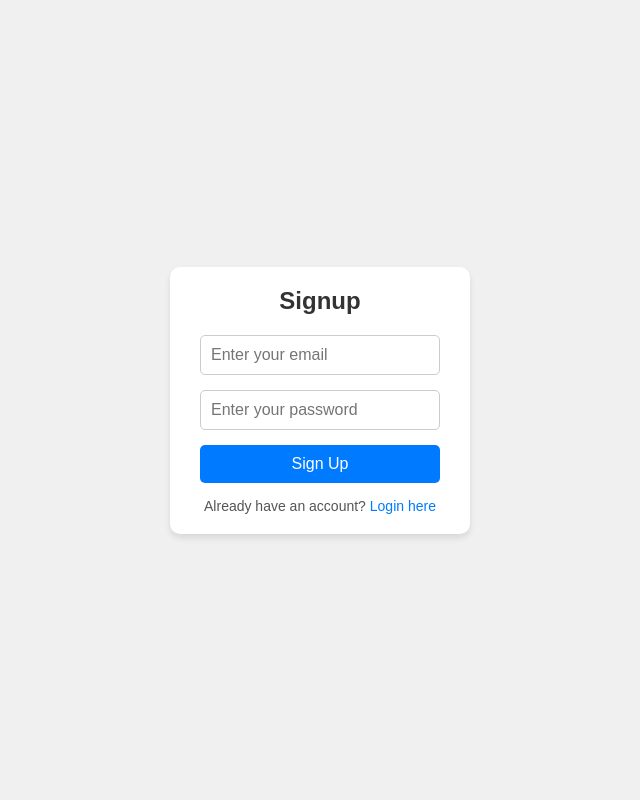
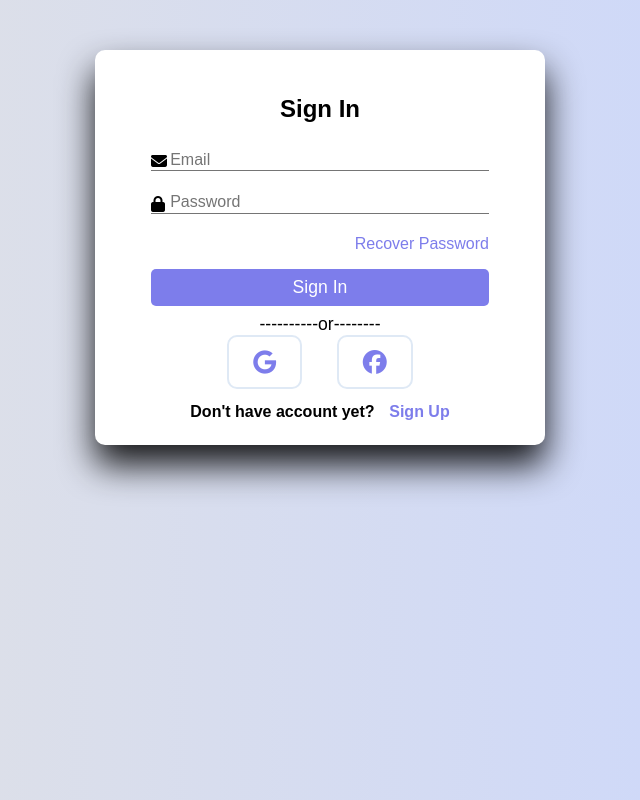
Before and after one commit to Dioniii/SavingsTracker, a PHP site: page / in a window 1280 px wide. Shown: the whole page, without its empty margins (320-960 px from the left). Run offline with PHP 8.4, Linux system fonts and the light colour scheme.

Commit message:
Youtube Tutorial

```diff
--- a/index.html
+++ b/index.html
@@ -3,20 +3,39 @@
 <head>
     <meta charset="UTF-8">
     <meta name="viewport" content="width=device-width, initial-scale=1.0">
-    <title>Signup Form</title>
+    <title>Login & Register Form</title>
     <link rel="stylesheet" href="style.css">
 </head>
 <body>
-    <div class="signup-box">
-        <h2>Signup</h2>
-        <form>
-            <input type="email" placeholder="Enter your email" required>
-            <input type="password" placeholder="Enter your password" required>
-            <button type="submit">Sign Up</button>
-        </form>
-        <div class="register-link">
-            Already have an account? <a href="#">Login here</a>
+    <div class="form-container">
+        <!-- Login Form -->
+        <div class="Login-box" id="loginForm">
+            <h2>Login</h2>
+            <form>
+                <input type="email" placeholder="Enter your email" required>
+                <input type="password" placeholder="Enter your password" required>
+                <button type="submit">Login</button>
+            </form>
+            <div class="register-link">
+                Don't have an account? <a href="#" onclick="toggleForms()">Register here</a>
+            </div>
+        </div>
+
+        <!-- Register Form -->
+        <div class="Login-box" id="registerForm" style="display: none;">
+            <h2>Register</h2>
+            <form>
+                <input type="text" placeholder="Enter your full name" required>
+                <input type="email" placeholder="Enter your email" required>
+                <input type="password" placeholder="Create password" required>
+                <input type="password" placeholder="Confirm password" required>
+                <button type="submit">Register</button>
+            </form>
+            <div class="register-link">
+                Already have an account? <a href="#" onclick="toggleForms()">Login here</a>
+            </div>
         </div>
     </div>
+    <script src="main.js"></script>
 </body>
 </html>
--- /dev/null
+++ b/index.php
@@ -0,0 +1,84 @@
+<!DOCTYPE html>
+<html lang="en">
+
+<head>
+    <meta charset="UTF-8">
+    <meta name="viewport" content="width=device-width, initial-scale=1.0">
+    <title>Register & Login</title>
+    <link rel="stylesheet" href="https://cdnjs.cloudflare.com/ajax/libs/font-awesome/6.5.1/css/all.min.css">
+    <link rel="stylesheet" href="style.css">
+</head>
+
+<body>
+    <div class="container" id="signup" style="display:none;">
+        <h1 class="form-title">Register</h1>
+        <form method="post" action="register.php">
+            <div class="input-group">
+                <i class="fas fa-user"></i>
+                <input type="text" name="fName" id="fName" placeholder="First Name" required>
+                <label for="fname">First Name</label>
+            </div>
+            <div class="input-group">
+                <i class="fas fa-user"></i>
+                <input type="text" name="lName" id="lName" placeholder="Last Name" required>
+                <label for="lName">Last Name</label>
+            </div>
+            <div class="input-group">
+                <i class="fas fa-envelope"></i>
+                <input type="email" name="email" id="email" placeholder="Email" required>
+                <label for="email">Email</label>
+            </div>
+            <div class="input-group">
+                <i class="fas fa-lock"></i>
+                <input type="password" name="password" id="password" placeholder="Password" required>
+                <label for="password">Password</label>
+            </div>
+            <input type="submit" class="btn" value="Sign Up" name="signUp">
+        </form>
+        <p class="or">
+            ----------or--------
+        </p>
+        <div class="icons">
+            <i class="fab fa-google"></i>
+            <i class="fab fa-facebook"></i>
+        </div>
+        <div class="links">
+            <p>Already Have Account ?</p>
+            <button id="signInButton">Sign In</button>
+        </div>
+    </div>
+
+    <div class="container" id="signIn">
+        <h1 class="form-title">Sign In</h1>
+        <form method="post" action="register.php">
+            <div class="input-group">
+                <i class="fas fa-envelope"></i>
+                <input type="email" name="email" id="email" placeholder="Email" required>
+                <label for="email">Email</label>
+            </div>
+            <div class="input-group">
+                <i class="fas fa-lock"></i>
+                <input type="password" name="password" id="password" placeholder="Password" required>
+                <label for="password">Password</label>
+            </div>
+            <p class="recover">
+                <a href="#">Recover Password</a>
+            </p>
+            <input type="submit" class="btn" value="Sign In" name="signIn">
+        </form>
+        <p class="or">
+            ----------or--------
+        </p>
+        <div class="icons">
+            <i class="fab fa-google"></i>
+            <i class="fab fa-facebook"></i>
+        </div>
+        <div class="links">
+            <p>Don't have account yet?</p>
+            <button id="signUpButton">Sign Up</button>
+        </div>
+    </div>
+    <script src="script.js"></script>
+</body>
+
+</html>
--- /dev/null
+++ b/logout.php
@@ -0,0 +1,3 @@
+<?php
+session_destroy();
+header("location: index.php");
--- /dev/null
+++ b/script.js
@@ -0,0 +1,13 @@
+const signUpButton=document.getElementById('signUpButton');
+const signInButton=document.getElementById('signInButton');
+const signInForm=document.getElementById('signIn');
+const signUpForm=document.getElementById('signup');
+
+signUpButton.addEventListener('click',function(){
+    signInForm.style.display="none";
+    signUpForm.style.display="block";
+})
+signInButton.addEventListener('click', function(){
+    signInForm.style.display="block";
+    signUpForm.style.display="none";
+})
--- a/style.css
+++ b/style.css
@@ -1,78 +1,137 @@
-* {
-    margin: 0;
-    padding: 0;
-    box-sizing: border-box;
+*{
+    margin:0;
+    padding:0;
+    box-sizing:border-box;
+    font-family:"poppins",sans-serif;
 }
+body{
+    background-color: #c9d6ff;
+    background:linear-gradient(to right,#e2e2e2,#c9d6ff);
+}
+.container{
+    background:#fff;
+    width:450px;
+    padding:1.5rem;
+    margin:50px auto;
+    border-radius:10px;
+    box-shadow:0 20px 35px rgba(0,0,1,0.9);
+}
+form{
+    margin:0 2rem;
+}
+.form-title{
+    font-size:1.5rem;
+    font-weight:bold;
+    text-align:center;
+    padding:1.3rem;
+    margin-bottom:0.4rem;
+}
+input{
+    color:inherit;
+    width:100%;
+    background-color:transparent;
+    border:none;
+    border-bottom:1px solid #757575;
+    padding-left:1.5rem;
+    font-size:15px;
+}
+.input-group{
+    padding:1% 0;
+    position:relative;
 
-body {
-    margin: 0;
-    padding: 0;
-    display: flex;
-    justify-content: center;
-    align-items: center;
-    height: 100vh;
-    font-family: Arial, sans-serif;
-    background-color: #f0f0f0;
 }
+.input-group i{
+    position:absolute;
+    color:black;
+}
+input:focus{
+    background-color: transparent;
+    outline:transparent;
+    border-bottom:2px solid hsl(327,90%,28%);
+}
+input::placeholder{
+    color:transparent;
+}
+label{
+    color:#757575;
+    position:relative;
+    left:1.2em;
+    top:-1.3em;
+    cursor:auto;
+    transition:0.3s ease all;
+}
+input:focus~label,input:not(:placeholder-shown)~label{
+    top:-3em;
+    color:hsl(327,90%,28%);
+    font-size:15px;
+}
+.recover{
+    text-align:right;
+    font-size:1rem;
+    margin-bottom:1rem;
 
-.signup-box {
-    background-color: #ffffff;
-    padding: 20px 30px;
-    border-radius: 10px;
-    box-shadow: 0 4px 6px rgba(0, 0, 0, 0.1);
-    text-align: center;
-    width: 300px;
-    display: flex;
-    flex-direction: column;
-    align-items: center;
 }
-
-.signup-box h2 {
-    margin-bottom: 20px;
-    font-size: 24px;
-    color: #333333;
+.recover a{
+    text-decoration:none;
+    color:rgb(125,125,235);
 }
-
-.signup-box input {
-    width: 100%;
-    padding: 10px;
-    margin-bottom: 15px;
-    border: 1px solid #cccccc;
-    border-radius: 5px;
-    font-size: 16px;
+.recover a:hover{
+    color:blue;
+    text-decoration:underline;
 }
-
-.signup-box input:focus {
-    border-color: #007bff;
-    outline: none;
+.btn{
+    font-size:1.1rem;
+    padding:8px 0;
+    border-radius:5px;
+    outline:none;
+    border:none;
+    width:100%;
+    background:rgb(125,125,235);
+    color:white;
+    cursor:pointer;
+    transition:0.9s;
 }
-
-.signup-box button {
-    width: 100%;
-    padding: 10px;
-    background-color: #007bff;
-    color: #ffffff;
-    border: none;
-    border-radius: 5px;
-    font-size: 16px;
-    cursor: pointer;
+.btn:hover{
+    background:#07001f;
 }
-
-.signup-box button:hover {
-    background-color: #0056b3;
+.or{
+    font-size:1.1rem;
+    margin-top:0.5rem;
+    text-align:center;
 }
-
-.signup-box .register-link {
-    margin-top: 15px;
-    font-size: 14px;
-    color: #555555;
+.icons{
+    text-align:center;
 }
-
-.signup-box .register-link a {
-    color: #007bff;
-    text-decoration: none;
+.icons i{
+    color:rgb(125,125,235);
+    padding:0.8rem 1.5rem;
+    border-radius:10px;
+    font-size:1.5rem;
+    cursor:pointer;
+    border:2px solid #dfe9f5;
+    margin:0 15px;
+    transition:1s;
 }
-
-.signup-box .register-link a:hover {
-    text-decoration: underline;
+.icons i:hover{
+    background:#07001f;
+    font-size:1.6rem;
+    border:2px solid rgb(125,125,235);
 }
+.links{
+    display:flex;
+    justify-content:space-around;
+    padding:0 4rem;
+    margin-top:0.9rem;
+    font-weight:bold;
+}
+button{
+    color:rgb(125,125,235);
+    border:none;
+    background-color:transparent;
+    font-size:1rem;
+    font-weight:bold;
+}
+button:hover{
+    text-decoration:underline;
+    color:blue;
+}
```
Also changed, not shown: connect.php (added, +16 -0 lines), homepage.php (added, +35 -0 lines), main.js (added, +12 -0 lines), register.php (added, +69 -0 lines).
